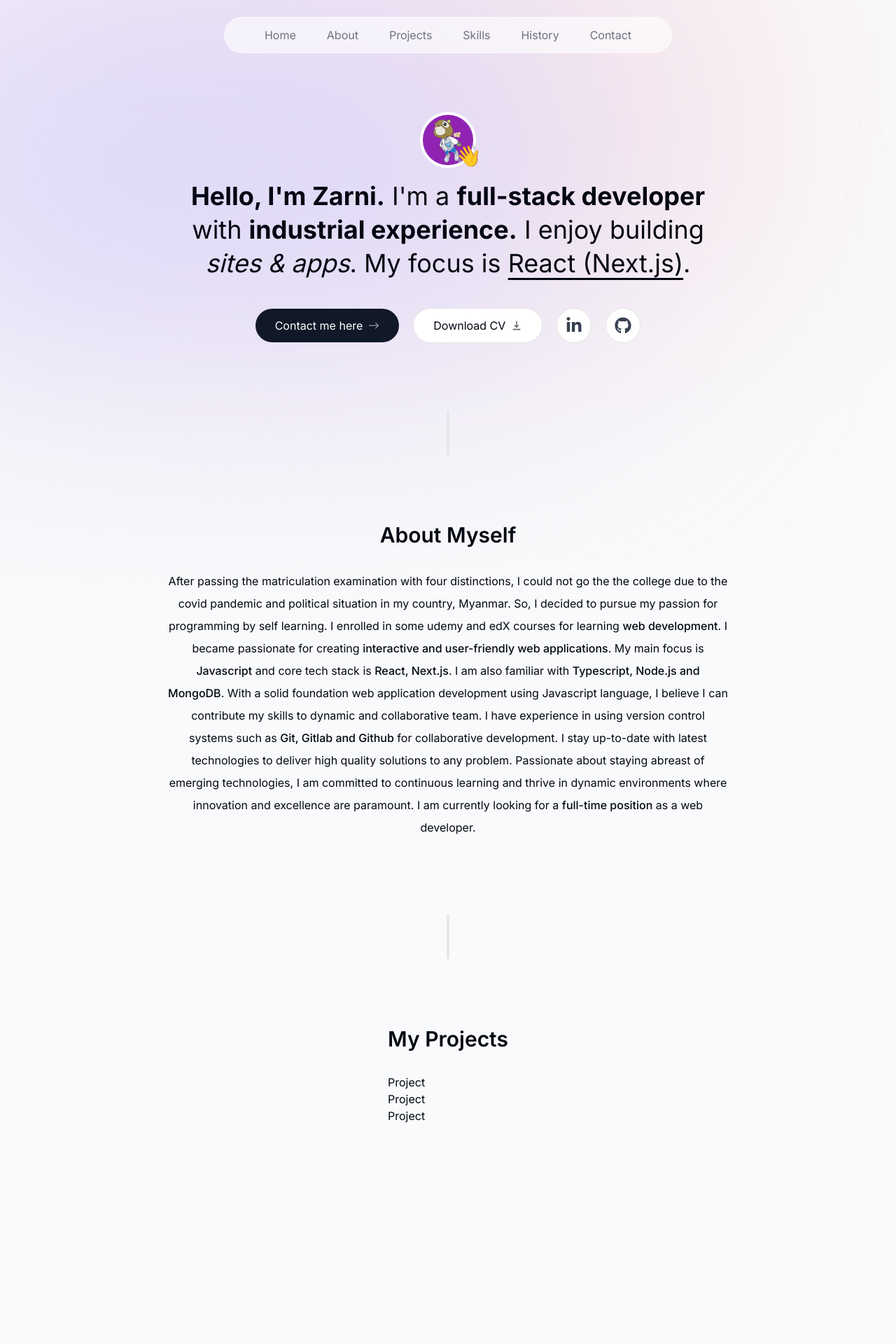
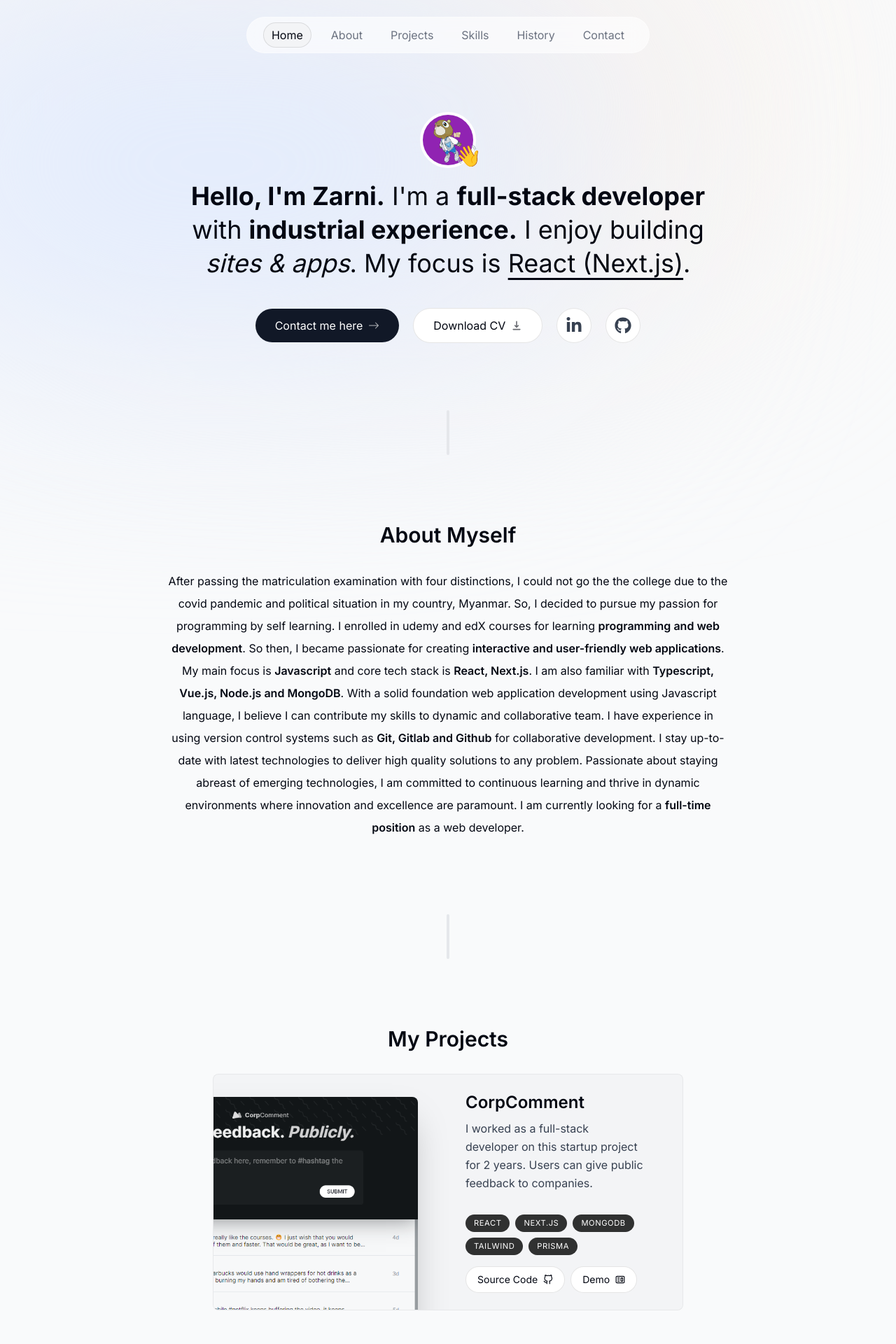
Before and after one commit to retardH/personal-portfolio, a Next.js app: page / in a window 1280 px wide. Shown: the top 1920 px of the page at 70% size. Before the commit the page ends 1606 px from the top, so only its background shows below. Built offline with nearby package versions, Linux system fonts and the light colour scheme.

Commit message:
feat: develop projects section and add active state to the header links

```diff
--- a/src/app/layout.tsx
+++ b/src/app/layout.tsx
@@ -2,6 +2,7 @@ import type { Metadata } from "next";
 import { Inter } from "next/font/google";
 import "./globals.css";
 import Header from "@/components/header";
+import Providers from "./providers";
 
 const inter = Inter({ subsets: ["latin"] });
 
@@ -16,16 +17,18 @@ export default function RootLayout({
   children: React.ReactNode;
 }>) {
   return (
-    <html lang="en">
+    <html lang="en" className="!scroll-smooth">
       <body
         className={`${inter.className} h-[200dvh] bg-gray-50 text-gray-950`}
       >
-        <main className="mx-auto max-w-[70rem] px-4">
-          <div className="absolute right-[11rem] top-[-6rem] -z-10 h-[31.25rem] w-[31.25rem] rounded-full bg-[#fbe2e3] blur-[10rem] dark:bg-[#946263] sm:w-[68.75rem]"></div>
-          <div className="absolute left-[-35rem] top-[-1rem] -z-10 h-[31.25rem] w-[50rem] rounded-full bg-[#dbd7fb] blur-[10rem] dark:bg-[#676394] sm:w-[68.75rem] md:left-[-33rem] lg:left-[-28rem] xl:left-[-15rem] 2xl:left-[-5rem]"></div>
-          <Header />
-          {children}
-        </main>
+        <Providers>
+          <main className="mx-auto max-w-[70rem] px-5">
+            <div className="fixed right-[11rem] top-[-6rem] -z-10 h-[31.25rem] w-[31.25rem] rounded-full bg-[#fbf2e9] blur-[10rem] dark:bg-[#946263] sm:w-[68.75rem]"></div>
+            <div className="fixed left-[-35rem] top-[-1rem] -z-10 h-[31.25rem] w-[50rem] rounded-full bg-[#e0ebff] blur-[10rem] dark:bg-[#676394] sm:w-[68.75rem] md:left-[-33rem] lg:left-[-28rem] xl:left-[-15rem] 2xl:left-[-5rem]"></div>
+            <Header />
+            {children}
+          </main>
+        </Providers>
       </body>
     </html>
   );
--- a/src/app/page.tsx
+++ b/src/app/page.tsx
@@ -2,7 +2,6 @@ import AboutMyself from "@/components/about";
 import IntroSection from "@/components/intro";
 import MyProjects from "@/components/projects";
 import SectionDivider from "@/components/section-divider";
-import Image from "next/image";
 
 export default function Home() {
   return (
@@ -12,6 +11,7 @@ export default function Home() {
       <AboutMyself />
       <SectionDivider />
       <MyProjects />
+      <SectionDivider />
     </div>
   );
 }
--- a/src/components/about.tsx
+++ b/src/components/about.tsx
@@ -7,36 +7,37 @@ const AboutMyself = () => {
   return (
     <motion.section
       id="about"
-      className="max-w-[50rem] leading-8"
+      className="max-w-[50rem] scroll-mt-32 leading-8"
       initial={{ opacity: 0, y: 100 }}
       animate={{ opacity: 1, y: 0 }}
       transition={{ delay: 0.175 }}
     >
       <SectionHeader>About Myself</SectionHeader>
-      <p className="mb-3 text-center text-base !leading-8">
+      <p className="mb-3 text-justify text-base !leading-7 sm:text-center sm:!leading-8">
         After passing the matriculation examination with four distinctions, I
         could not go the the college due to the covid pandemic and political
         situation in my country, Myanmar. So, I decided to pursue my passion for
-        programming by self learning. I enrolled in some udemy and edX courses
-        for learning <b className="font-medium">web development</b>. I became
-        passionate for creating{" "}
-        <b className="font-medium">
+        programming by self learning. I enrolled in udemy and edX courses for
+        learning{" "}
+        <b className="font-semibold">programming and web development</b>. So
+        then, I became passionate for creating{" "}
+        <b className="font-semibold">
           interactive and user-friendly web applications
         </b>
-        . My main focus is <b className="font-medium">Javascript</b> and core
-        tech stack is <b className="font-medium">React, Next.js</b>. I am also
+        . My main focus is <b className="font-semibold">Javascript</b> and core
+        tech stack is <b className="font-semibold">React, Next.js</b>. I am also
         familiar with{" "}
-        <b className="font-medium">Typescript, Node.js and MongoDB</b>. With a
-        solid foundation web application development using Javascript language,
-        I believe I can contribute my skills to dynamic and collaborative team.
-        I have experience in using version control systems such as{" "}
-        <b className="font-medium">Git, Gitlab and Github</b> for collaborative
-        development. I stay up-to-date with latest technologies to deliver high
-        quality solutions to any problem. Passionate about staying abreast of
-        emerging technologies, I am committed to continuous learning and thrive
-        in dynamic environments where innovation and excellence are paramount. I
-        am currently looking for a{" "}
-        <b className="font-medium">full-time position</b> as a web developer.
+        <b className="font-semibold">Typescript, Vue.js, Node.js and MongoDB</b>
+        . With a solid foundation web application development using Javascript
+        language, I believe I can contribute my skills to dynamic and
+        collaborative team. I have experience in using version control systems
+        such as <b className="font-semibold">Git, Gitlab and Github</b> for
+        collaborative development. I stay up-to-date with latest technologies to
+        deliver high quality solutions to any problem. Passionate about staying
+        abreast of emerging technologies, I am committed to continuous learning
+        and thrive in dynamic environments where innovation and excellence are
+        paramount. I am currently looking for a{" "}
+        <b className="font-semibold">full-time position</b> as a web developer.
       </p>
     </motion.section>
   );
--- a/src/components/header.tsx
+++ b/src/components/header.tsx
@@ -1,32 +1,50 @@
 "use client";
-import React from "react";
+import React, { useState } from "react";
 import { motion } from "framer-motion";
 import { links } from "@/lib/data";
 import Link from "next/link";
+import { cn } from "@/lib/utils";
+import { useActiveSectionContext } from "@/contexts/active-section";
 
 const Header = () => {
+  const { activeSection, setActiveSection } = useActiveSectionContext();
   return (
     <header className="relative z-[999]">
       <motion.div
-        className="fixed left-1/2 h-[4.5rem] w-full -translate-x-1/2 rounded-none border border-white border-opacity-40 bg-white bg-opacity-60 shadow-lg shadow-black/[0.3rem] backdrop-blur-md sm:top-6 sm:h-[3.25rem] sm:w-[36rem] sm:rounded-full lg:w-[40rem]"
+        className="fixed left-1/2 h-[5rem] w-full -translate-x-1/2 rounded-none border border-white border-opacity-40 bg-white bg-opacity-60 shadow-lg shadow-black/[0.3rem] backdrop-blur-md sm:top-6 sm:h-[3.25rem] sm:w-[36rem] sm:rounded-full"
         initial={{ y: -100, x: "-50%", opacity: 0 }}
         animate={{ y: 0, x: "-50%", opacity: 1 }}
       ></motion.div>
-      <nav className="fixed left-1/2 top-0 flex h-[4.5rem] -translate-x-1/2 items-center justify-between py-2 sm:top-6 sm:h-[3.25rem] sm:py-0">
-        <ul className="flex w-[22rem] flex-wrap items-center justify-center gap-y-1 text-base text-gray-500 sm:w-[initial] sm:flex-nowrap sm:gap-5">
+      <nav className="fixed left-1/2 top-0 flex h-[5rem] -translate-x-1/2 items-center justify-between py-2 sm:top-6 sm:h-[3.25rem] sm:py-0">
+        <ul className="flex w-[22rem] flex-wrap items-center justify-center gap-y-1 text-base text-gray-500 sm:w-[initial] sm:flex-nowrap sm:gap-4">
           {links.map((link) => (
             <motion.li
               key={link.hash}
-              className="flex items-center justify-center sm:h-3/4"
+              className="relative flex items-center justify-center sm:h-[36px]"
               initial={{ y: -100, opacity: 0 }}
               animate={{ y: 0, opacity: 1 }}
             >
               <Link
-                className="flex w-full items-center justify-center p-1 px-3 text-inherit transition-all hover:text-gray-950 sm:p-3"
+                className={cn(
+                  "flex w-full items-center justify-center p-1 px-3 text-inherit transition-all hover:text-gray-950 sm:p-3",
+                  { "text-gray-950": activeSection === link.name },
+                )}
                 href={link.hash}
+                onClick={() => setActiveSection(link.name)}
               >
                 {link.name}
               </Link>
+              {link.name === activeSection && (
+                <motion.span
+                  className="borderBlack absolute inset-0 -z-10 rounded-full bg-gray-100"
+                  layoutId="activeSection"
+                  transition={{
+                    damping: 30,
+                    stiffness: 380,
+                    type: "spring",
+                  }}
+                ></motion.span>
+              )}
             </motion.li>
           ))}
         </ul>
--- a/src/components/intro.tsx
+++ b/src/components/intro.tsx
@@ -10,7 +10,7 @@ import Link from "next/link";
 
 const IntroSection = () => {
   return (
-    <section className="mt-[10rem] max-w-[50rem]">
+    <section id="home" className="mt-[10rem] max-w-[50rem] scroll-mt-[100rem]">
       <div className="flex flex-col items-center justify-center">
         <motion.figure
           className="relative h-[80px] w-[80px]"
@@ -44,7 +44,7 @@ const IntroSection = () => {
           </motion.span>
         </motion.figure>
         <motion.h1
-          className="mb-10 mt-4 text-center text-2xl !leading-[3rem] sm:text-4xl"
+          className="mb-10 mt-4 text-center text-2xl sm:text-4xl sm:!leading-[3rem]"
           initial={{ y: 100, opacity: 0 }}
           animate={{ y: 0, opacity: 1 }}
         >
--- /dev/null
+++ b/src/components/project.tsx
@@ -0,0 +1,93 @@
+"use client";
+import { ProjectType } from "@/lib/types";
+import Image from "next/image";
+import React, { useRef } from "react";
+import { FiGithub } from "react-icons/fi";
+import { CgWebsite } from "react-icons/cg";
+import { motion, useScroll, useTransform } from "framer-motion";
+
+const Project: React.FC<ProjectType> = ({
+  title,
+  description,
+  tags,
+  imageUrl,
+  repoLink,
+  siteLink,
+}) => {
+  const ref = useRef<HTMLDivElement>(null);
+  const { scrollYProgress } = useScroll({
+    target: ref,
+    offset: ["0 1", "1.25 1"],
+  });
+
+  const scaleProgress = useTransform(scrollYProgress, [0, 1], [0.8, 1]);
+  const opacityProgress = useTransform(scrollYProgress, [0, 1], [0.6, 1]);
+
+  return (
+    <motion.div
+      ref={ref}
+      className="group mb-3 last:mb-0 sm:mb-8 lg:mb-12"
+      style={{
+        scale: scaleProgress,
+        opacity: opacityProgress,
+      }}
+    >
+      <section className="relative max-w-[42rem] overflow-hidden rounded-lg border border-black/5 bg-gray-100 transition hover:bg-gray-200 dark:bg-white/10 dark:text-white dark:hover:bg-white/20 sm:pr-8 sm:group-even:pl-8">
+        <div className="flex h-full flex-col justify-center px-5 py-4 sm:max-w-[50%] sm:py-6 sm:pl-10 sm:pr-2 sm:group-even:ml-[18rem]">
+          <h3 className="text-2xl font-semibold">{title}</h3>
+          <p className="mt-2 leading-relaxed text-gray-700 dark:text-white/70">
+            {description}
+          </p>
+          <ul className="mt-8 flex flex-wrap gap-2">
+            {tags.map((tag, index) => (
+              <li
+                className="rounded-full bg-black/[0.8] px-3 py-1 text-[0.7rem] uppercase tracking-wider text-white dark:text-white/70"
+                key={index}
+              >
+                {tag}
+              </li>
+            ))}
+          </ul>
+          <div className="mt-4 flex items-center gap-2">
+            <a
+              className="borderBlack flex max-w-max cursor-pointer items-center gap-2 rounded-full bg-white px-4 py-2 text-sm outline-none transition-all hover:bg-white/50 dark:bg-white/10"
+              href={repoLink}
+              target="_blank"
+            >
+              Source Code <FiGithub className="transition" />
+            </a>
+            <a
+              className="borderBlack flex max-w-max cursor-pointer items-center gap-2 rounded-full bg-white px-4 py-2 text-sm outline-none transition-all hover:bg-white/50 dark:bg-white/10"
+              href={siteLink}
+              target="_blank"
+            >
+              Demo <CgWebsite className="transition" />
+            </a>
+          </div>
+        </div>
+
+        <Image
+          src={imageUrl}
+          alt="Project I worked on"
+          quality={95}
+          width={500}
+          height={800}
+          className="absolute -right-40 top-8 hidden w-[28.25rem] rounded-t-lg shadow-2xl transition
+        group-even:-left-40
+        group-even:right-[initial]
+        group-hover:-translate-x-3
+        group-hover:translate-y-3
+        group-hover:-rotate-2
+
+        group-hover:scale-[1.04]
+        group-even:group-hover:translate-x-3
+        group-even:group-hover:translate-y-3
+
+        group-even:group-hover:rotate-2 sm:block"
+        />
+      </section>
+    </motion.div>
+  );
+};
+
+export default Project;
--- a/src/components/projects.tsx
+++ b/src/components/projects.tsx
@@ -1,11 +1,11 @@
 import React from "react";
 import SectionHeader from "./section-header";
-import { ProjectType } from "@/lib/types";
 import { projectsData } from "@/lib/data";
+import Project from "./project";
 
 const MyProjects = () => {
   return (
-    <section>
+    <section id="projects" className="scroll-mt-32">
       <SectionHeader>My Projects</SectionHeader>
       {projectsData.map((project) => (
         <Project key={project.title} {...project} />
@@ -14,8 +14,4 @@ const MyProjects = () => {
   );
 };
 
-const Project: React.FC<ProjectType> = (project) => {
-  return <div>Project</div>;
-};
-
 export default MyProjects;
--- a/src/components/section-divider.tsx
+++ b/src/components/section-divider.tsx
@@ -5,7 +5,7 @@ import { motion } from "framer-motion";
 const SectionDivider = () => {
   return (
     <motion.div
-      className="my-24 hidden h-16 w-1 rounded-full bg-gray-200 sm:block"
+      className="my-12 h-0 w-0 rounded-full bg-gray-200 sm:my-24 sm:block sm:h-16 sm:w-1"
       initial={{ opacity: 0, y: 100 }}
       animate={{ opacity: 1, y: 0 }}
       transition={{ delay: 0.125 }}
--- /dev/null
+++ b/src/contexts/active-section.tsx
@@ -0,0 +1,48 @@
+"use client";
+import { SectionName } from "@/lib/types";
+import React, {
+  PropsWithChildren,
+  createContext,
+  useContext,
+  useState,
+} from "react";
+
+interface ActiveSectionContextType {
+  activeSection: SectionName;
+  setActiveSection: React.Dispatch<React.SetStateAction<SectionName>>;
+  timeOfLastClick: number;
+  setTimeOfLastClick: React.Dispatch<React.SetStateAction<number>>;
+}
+
+export const ActiveSectionContext = createContext<ActiveSectionContextType>(
+  {} as ActiveSectionContextType,
+);
+
+export const ActiveSectionProvider: React.FC<PropsWithChildren> = ({
+  children,
+}) => {
+  const [activeSection, setActiveSection] = useState<SectionName>("Home");
+  const [timeOfLastClick, setTimeOfLastClick] = useState(0);
+  return (
+    <ActiveSectionContext.Provider
+      value={{
+        activeSection,
+        setActiveSection,
+        timeOfLastClick,
+        setTimeOfLastClick,
+      }}
+    >
+      {children}
+    </ActiveSectionContext.Provider>
+  );
+};
+
+export const useActiveSectionContext = () => {
+  const context = useContext(ActiveSectionContext);
+  if (context === null) {
+    throw new Error(
+      "useActiveSectionContext must be used within an ActiveSectionContextProvider",
+    );
+  }
+  return context;
+};
--- a/src/lib/types.ts
+++ b/src/lib/types.ts
@@ -6,3 +6,6 @@ export type ProjectType = {
   repoLink: string;
   siteLink: string;
 };
+
+
+export type SectionName = "Home" | "About" | "Projects" | "History" | "Skills" | "Contact";
```
Also changed, not shown: src/app/providers.tsx (+8 -2 lines), src/app/globals.css (line endings or trailing spaces).
